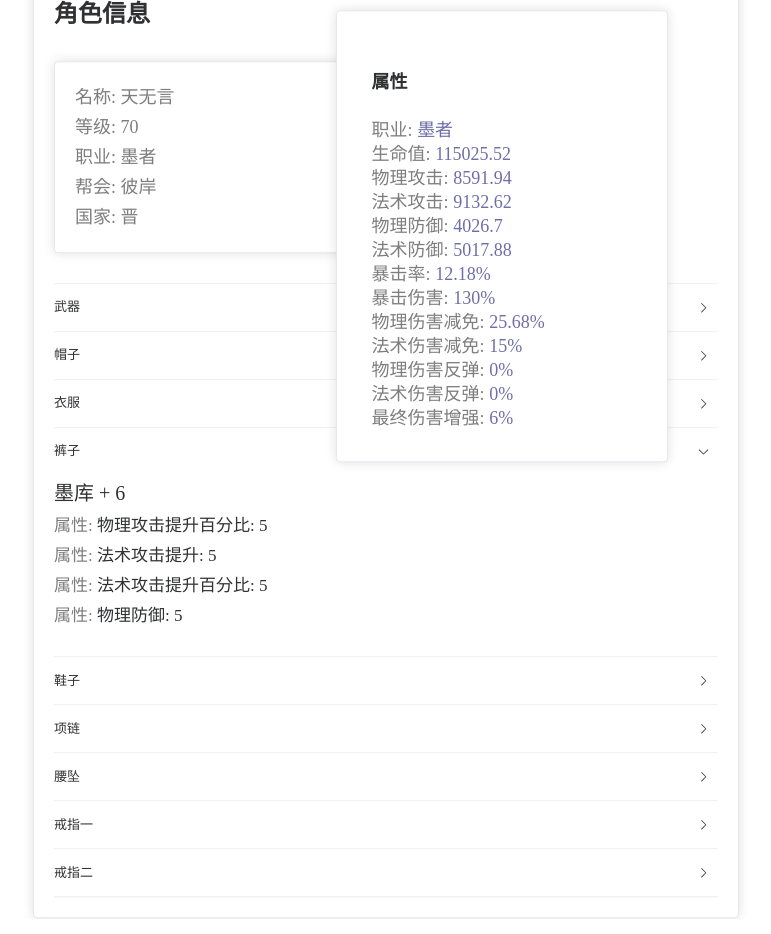
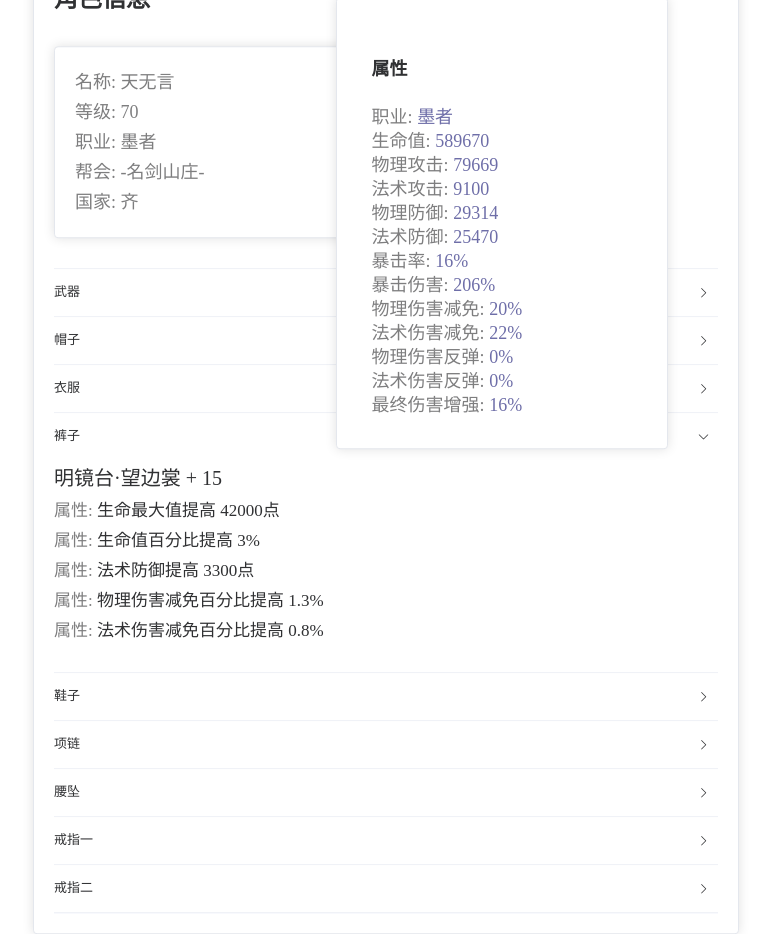
Before and after one commit to leemoCode/moliar_x, a Vue app in the folder front/: page / in a window 1280 px wide. Both pictures are taken after a click on the button "裤子". Shown: the whole page, without its empty margins (284-1055 px from the left). Built offline with nearby package versions, Linux system fonts and the light colour scheme.

Commit message:
feat: 属性平衡ok

```diff
--- a/front/src/components/gameComponents/UserInfoCreateForm.vue
+++ b/front/src/components/gameComponents/UserInfoCreateForm.vue
@@ -41,7 +41,7 @@
 </template>
 
 <script lang="ts">
-import { defineComponent } from 'vue';
+import { defineComponent, ref } from 'vue';
 import UserInfoCreateEquipment from './UserInfoCreateEquipment.vue';
 
 import { useGameData } from '../../core/useGameData';
@@ -52,7 +52,96 @@ export default defineComponent({
     UserInfoCreateEquipment,
   },
   setup() {
-    const { createData, equipmentTypeList, baseInfoList } = useGameData();
+    const { equipmentTypeList, baseInfoList } = useGameData();
+
+    const createData = ref({
+      arms_property: {
+        critPercent: '5',
+        critBoostNum: '11',
+        finalDamageBoostPercent: '6',
+        physicalDamagePercent: '11',
+        physicalDamage: '9776',
+      },
+      head_property: {
+        physicalReductionPercent: '4',
+        spellReductionPercent: '2',
+        physicalDefense: '2200',
+        spellDefense: '1700',
+        hpPercent: '3',
+      },
+      cloth_property: {
+        physicalReductionPercent: '2',
+        spellReductionPercent: '3',
+        hpPercent: '5',
+        hp: '33500',
+        physicalDefense: '2600',
+      },
+      pants_property: {
+        physicalReductionPercent: '2',
+        spellReductionPercent: '2',
+        hpPercent: '3',
+        spellDefense: '2000',
+        hp: '42000',
+      },
+      shoes_property: {
+        physicalReductionPercent: '1',
+        spellReductionPercent: '3',
+        hpPercent: '2',
+        hp: '27890',
+        spellDefense: '2600',
+      },
+      necklace_property: {
+        hp: '15000',
+        physicalDamage: '3500',
+        finalDamageBoostPercent: '2',
+        hpPercent: '2',
+        physicalDamagePercent: '2',
+      },
+      pendant_property: {
+        hp: '14972',
+        physicalDamage: '2227',
+        physicalDefense: '1765',
+        critBoostNum: '9',
+        critPercent: '3',
+      },
+      ring1_property: {
+        hp: '13984',
+        physicalDamage: '2987',
+        physicalDamagePercent: '1',
+        physicalDefense: '1666',
+        finalDamageBoostPercent: '1',
+      },
+      ring2_property: {
+        hp: '19888',
+        physicalDamage: '1977',
+        critPercent: '2',
+        critBoostNum: '7',
+        physicalReductionPercent: '2',
+      },
+      name: '天无言',
+      level: '70',
+      character: '墨者',
+      gang: '-名剑山庄-',
+      country: '齐',
+      arms: '笑苍生·摧城',
+      arms_num: '17',
+      head: '明镜台·望边战盔',
+      head_num: '15',
+      cloth: '明镜台·望边战甲',
+      cloth_num: '15',
+      pants: '明镜台·望边裳',
+      shoes: '明镜台·望边战靴',
+      pants_num: '15',
+      shoes_num: '15',
+      necklace: '皓灵链',
+      pendant: '皓灵坠',
+      ring1: '皓灵戒',
+      ring2: '皓灵戒',
+      necklace_num: '17',
+      pendant_num: '18',
+      ring1_num: '19',
+      ring2_num: '20',
+    });
 
     return {
       baseInfoList,
--- a/front/src/components/gameComponents/UserInfoShowCard.vue
+++ b/front/src/components/gameComponents/UserInfoShowCard.vue
@@ -12,7 +12,8 @@
       <div v-for="item in characterBasicPropertyList">
         <span class="property_name">{{ item.name }}: </span>
         <span class="property_num"
-          >{{ totoalProperty[item.key] }}{{ resolvePercentNum(item.name) }}</span
+          >{{ totoalProperty[item.key]
+          }}{{ resolvePercentNum(item.name) }}</span
         >
       </div>
     </el-card>
@@ -41,82 +42,91 @@ export default defineComponent({
   setup() {
     const testData: { [key: string]: any } = {
       arms_property: {
-        hp: '5',
-        physicalDamage: '1',
-        spellDamage: '2',
-        physicalDefense: '3',
+        critPercent: '2',
+        critBoostNum: '10',
+        finalDamageBoostPercent: '3',
+        physicalDamagePercent: '3.2',
+        physicalDamage: '9776',
       },
       head_property: {
-        spellDamage: '2',
-        spellDefense: '5',
-        physicalDamage: '33',
-        hpPercent: '6',
+        physicalReductionPercent: '1',
+        spellReductionPercent: '1',
+        physicalDefense: '3500',
+        spellDefense: '3000',
+        hpPercent: '3',
       },
       cloth_property: {
-        hp: '2',
-        physicalDamage: '3',
-        spellDamagePercent: '5',
-        critPercent: '7',
+        physicalReductionPercent: '1.2',
+        spellReductionPercent: '1.1',
+        hpPercent: '2',
+        hp: '37500',
+        physicalDefense: '3000',
       },
       pants_property: {
-        physicalDefense: '5',
-        spellDamage: '5',
-        spellDamagePercent: '5',
-        physicalDamagePercent: '5',
+        physicalReductionPercent: '1.3',
+        spellReductionPercent: '0.8',
+        hpPercent: '3',
+        spellDefense: '3300',
+        hp: '42000',
       },
       shoes_property: {
-        physicalDamagePercent: '5',
-        spellDamage: '5',
-        spellDamagePercent: '5',
-        physicalDefense: '5',
+        physicalReductionPercent: '1',
+        spellReductionPercent: '1',
+        hpPercent: '2',
+        hp: '27890',
+        spellDefense: '2600',
       },
       necklace_property: {
-        hp: '2',
-        spellDamage: '3',
-        spellDefense: '3',
-        physicalReductionPercent: '8',
+        hp: '15000',
+        physicalDamage: '3500',
+        finalDamageBoostPercent: '0.6',
+        hpPercent: '2',
+        physicalDamagePercent: '1',
       },
       pendant_property: {
-        physicalDefense: '2',
-        spellDamage: '2',
-        physicalDamage: '2',
-        hp: '2',
+        hp: '14972',
+        physicalDamage: '2800',
+        physicalDefense: '1600',
+        critBoostNum: '6',
+        critPercent: '0.5',
       },
       ring1_property: {
-        physicalDamage: '2',
-        hpPercent: '2',
-        hp: '2',
-        physicalDefense: '2',
+        hp: '13984',
+        physicalDamage: '2987',
+        physicalDamagePercent: '1',
+        physicalDefense: '1400',
+        finalDamageBoostPercent: '0.5',
       },
       ring2_property: {
-        hp: '4',
-        hpPercent: '4',
-        physicalDamage: '4',
-        physicalDamagePercent: '4',
+        hp: '19888',
+        physicalDamage: '3077',
+        critPercent: '0.8',
+        critBoostNum: '7',
+        physicalReductionPercent: '0.5',
       },
       name: '天无言',
       level: '70',
       character: '墨者',
-      gang: '彼岸',
-      country: '晋',
-      arms: '长枪',
-      arms_num: '10',
-      head: '墨者帽',
-      head_num: '10',
-      cloth: '墨者衣',
-      cloth_num: '2',
-      pants: '墨库',
-      pants_num: '6',
-      shoes: '墨鞋',
-      shoes_num: '7',
-      necklace: '链',
-      necklace_num: '9',
-      pendant: '坠',
-      pendant_num: '1',
-      ring1: '戒1',
-      ring2: '戒2',
-      ring1_num: '4',
-      ring2_num: '4',
+      gang: '-名剑山庄-',
+      country: '齐',
+      arms: '笑苍生·摧城',
+      arms_num: '17',
+      head: '明镜台·望边战盔',
+      head_num: '15',
+      cloth: '明镜台·望边战甲',
+      cloth_num: '15',
+      pants: '明镜台·望边裳',
+      shoes: '明镜台·望边战靴',
+      pants_num: '15',
+      shoes_num: '15',
+      necklace: '皓灵链',
+      pendant: '皓灵坠',
+      ring1: '皓灵戒',
+      ring2: '皓灵戒',
+      necklace_num: '17',
+      pendant_num: '18',
+      ring1_num: '19',
+      ring2_num: '20',
     };
 
     const {
@@ -131,7 +141,8 @@ export default defineComponent({
         key.indexOf('暴击') !== -1 ||
         key.indexOf('减免') !== -1 ||
         key.indexOf('反弹') !== -1 ||
-        key.indexOf('增强') !== -1
+        key.indexOf('增强') !== -1 ||
+        key.indexOf('百分比') !== -1
       ) {
         return '%';
       }
--- a/front/src/components/gameComponents/UserInfoShowEquipment.vue
+++ b/front/src/components/gameComponents/UserInfoShowEquipment.vue
@@ -4,14 +4,15 @@
     <div v-if="property[item.key]">
       <span class="equipment_property_title">属性: </span>
       <span class="equipment_property_content">
-        {{ item.name }}: {{ property[item.key] }}
+        {{ item.name }}提高 {{ property[item.key]
+        }}{{ resolvePercentNum(item.name) }}
       </span>
     </div>
   </div>
 </template>
 
 <script lang="ts">
-import { defineComponent, ref, computed } from 'vue';
+import { defineComponent } from 'vue';
 import { useGameData } from '../../core/useGameData';
 
 export default defineComponent({
@@ -35,8 +36,22 @@ export default defineComponent({
   setup() {
     const { equipmentPropertyList } = useGameData();
 
+    const resolvePercentNum = (key: string) => {
+      if (
+        key.indexOf('暴击') !== -1 ||
+        key.indexOf('减免') !== -1 ||
+        key.indexOf('反弹') !== -1 ||
+        key.indexOf('增强') !== -1 ||
+        key.indexOf('百分比') !== -1
+      ) {
+        return '%';
+      }
+      return '点';
+    };
+
     return {
       equipmentPropertyList,
+      resolvePercentNum,
     };
   },
 });
--- a/front/src/core/useGameData.ts
+++ b/front/src/core/useGameData.ts
@@ -254,27 +254,27 @@ const equipmentTypeList = [
 
 const equipmentPropertyList = [
   {
-    name: '生命最大值提升',
+    name: '生命最大值',
     key: 'hp',
   },
   {
-    name: '生命值提升百分比',
+    name: '生命值百分比',
     key: 'hpPercent',
   },
   {
-    name: '物理攻击提升',
+    name: '物理攻击',
     key: 'physicalDamage',
   },
   {
-    name: '物理攻击提升百分比',
+    name: '物理攻击百分比',
     key: 'physicalDamagePercent',
   },
   {
-    name: '法术攻击提升',
+    name: '法术攻击',
     key: 'spellDamage',
   },
   {
-    name: '法术攻击提升百分比',
+    name: '法术攻击百分比',
     key: 'spellDamagePercent',
   },
   {
@@ -286,11 +286,11 @@ const equipmentPropertyList = [
     key: 'spellDefense',
   },
   {
-    name: '暴击率提升',
+    name: '暴击率',
     key: 'critPercent',
   },
   {
-    name: '暴击伤害提升',
+    name: '暴击伤害',
     key: 'critBoostNum',
   },
   {
@@ -310,7 +310,7 @@ const equipmentPropertyList = [
     key: 'spellReboundPercent',
   },
   {
-    name: '最终伤害提升百分比',
+    name: '最终伤害百分比',
     key: 'finalDamageBoostPercent',
   },
 ];
@@ -346,20 +346,20 @@ const getBasicProperty = (character: string) => {
   }
 };
 
-const ADDTION_1_5 = 0.08;
-const ADDTION_6_10 = 0.14;
+const ADDTION_1_5 = 0.04;
+const ADDTION_6_10 = 0.08;
 
 const ADDTION_LIST_OVER_10 = [
-  0.3, // 11
-  0.33, // 12
-  0.37, // 13
-  0.42, // 14
-  0.48, // 15
-  0.6, // 16
-  0.88, // 17
-  1.06, // 18
-  1.3, // 19
-  2, // 20
+  0.1, // 11
+  0.11, // 12
+  0.13, // 13
+  0.16, // 14
+  0.2, // 15
+  0.25, // 16
+  0.31, // 17
+  0.38, // 18
+  0.46, // 19
+  0.55, // 20
 ];
 
 const getEquipmentProperty = (
@@ -381,18 +381,23 @@ const getEquipmentProperty = (
       ADDTION_1_5 * (strengthenNum - 5 > 0 ? 5 : strengthenNum) +
       ADDTION_6_10 * (strengthenNum - 10 > 0 ? 5 : strengthenNum - 5);
 
-    for (let i = 10; i <= 20; i++) {
+    for (let i = 11; i <= 20; i++) {
       if (strengthenNum >= i) {
-        strengthenAddition += ADDTION_LIST_OVER_10[i - 10];
+        strengthenAddition += ADDTION_LIST_OVER_10[i - 11];
       }
     }
 
     if (propertyName !== 'character') {
       res +=
         // @ts-ignore
-        parseInt(equipmentProperty[propertyName] || 0) * strengthenAddition;
+        parseInt((equipmentProperty[propertyName] || 0) * strengthenAddition);
 
-        console.log('装备强化增益系数:', strengthenAddition);
+      console.log(
+        '强化等级:',
+        strengthenNum,
+        '装备强化增益系数:',
+        strengthenAddition
+      );
     }
   }
 
```
Also changed, not shown: 1 other file (tests, documents, lock files or other folders).
